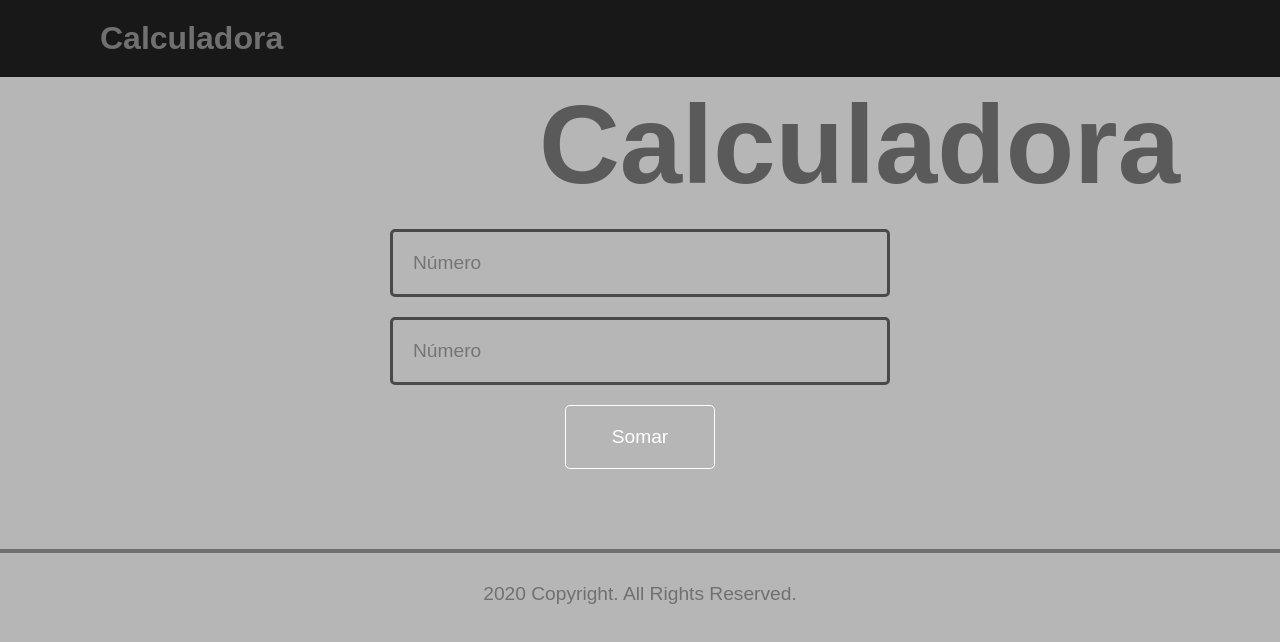
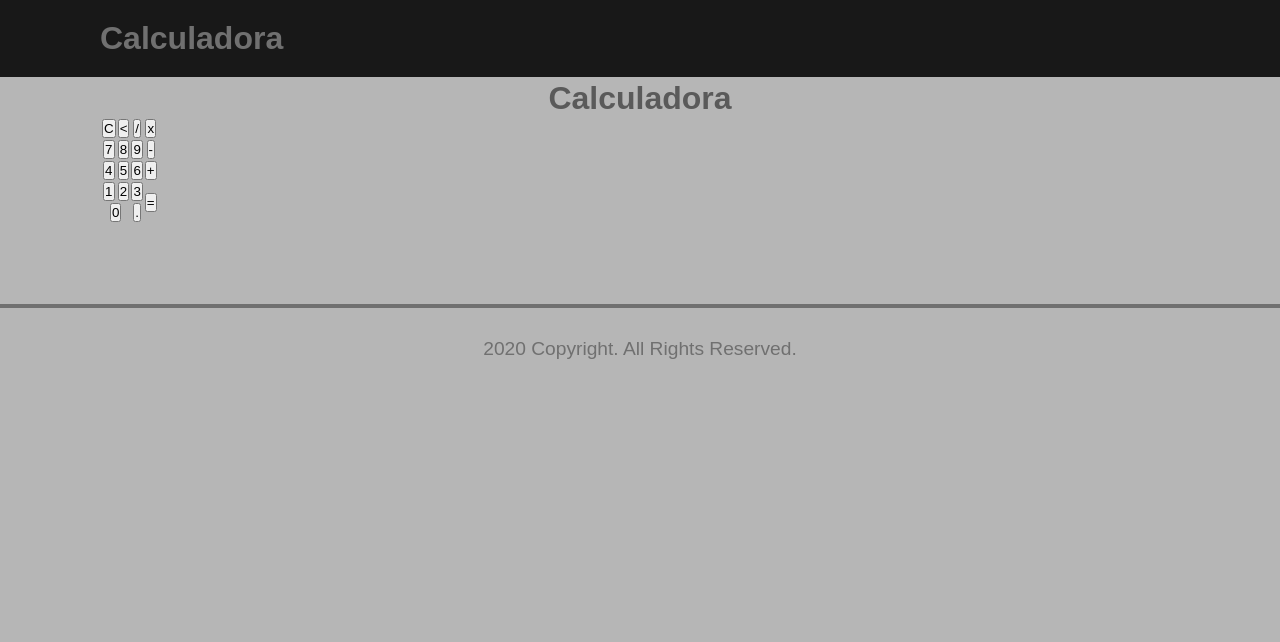
Before and after one commit to DouglasB19/CalculadoraNodejs, a website: page index.html in a window 1280 px wide. Drawn offline with Linux system fonts and the light colour scheme.

Commit message:
html calcu commit

```diff
--- a/css/index.css
+++ b/css/index.css
@@ -101,6 +101,14 @@ button.active{
     color: #fff;
 }
 
+.calculadora{
+    text-align: center;
+    position: relative;
+    left: calc(50% - 100px);
+    right: calc(50% - 100px);
+    transform: translateX(calc(-50% + 100px));
+}
+
 .calculadora h1:hover{
     color: #ff0000;
     opacity: .6;
@@ -194,8 +202,7 @@ tbody, tr, .contact{
         margin-top: -77px;
     }
 
-    form input,
-    form textarea{
+    .calculadora{
         width: 310px;
     }
 }
@@ -303,8 +310,6 @@ tbody, tr, .contact{
     }
 
     .calculadora h1{
-        text-align: right;
-        font-size: 7rem;
         opacity: .5;
         transition: .8s;
     }
--- a/index.html
+++ b/index.html
@@ -19,14 +19,41 @@
         </header>
     </div>
 
-    <div class="container calculadora" id="calculadora">
-        <div class="resultado"></div>
-        <h1>Calculadora</h1>
-        <form action="" method="post">
-            <input type="number" name="number1" placeholder="Número">
-            <input type="number" name="number2" placeholder="Número">
-            <input type="submit" value="Somar">
-        </form>
+    <div class="container fundo-calcu">
+        <div class="calculadora" id="calculadora">
+            <h1>Calculadora</h1>
+            <div class="resultado"></div>
+            <table>
+                <tr>
+                    <td><button class="button">C</button></td>
+                    <td><button class="button"><</button></td>
+                    <td><button class="button">/</button></td>
+                    <td><button class="button">x</button></td>
+                </tr>
+                <tr>
+                    <td><button class="button">7</button></td>
+                    <td><button class="button">8</button></td>
+                    <td><button class="button">9</button></td>
+                    <td><button class="button">-</button></td>
+                </tr>
+                <tr>
+                    <td><button class="button">4</button></td>
+                    <td><button class="button">5</button></td>
+                    <td><button class="button">6</button></td>
+                    <td><button class="button">+</button></td>
+                </tr>
+                <tr>
+                    <td><button class="button">1</button></td>
+                    <td><button class="button">2</button></td>
+                    <td><button class="button">3</button></td>
+                    <td rowspan="2"><button class="button">=</button></td>
+                </tr>
+                <tr>
+                    <td colspan="2"><button class="button">0</button></td>
+                    <td><button class="button">.</button></td>
+                </tr>
+            </table>
+        </div>
     </div>
 
     <nav class="footer">
--- a/package.json
+++ b/package.json
@@ -4,7 +4,8 @@
   "description": "",
   "main": "app.js",
   "scripts": {
-    "test": "echo \"Error: no test specified\" && exit 1"
+    "test": "echo \"Error: no test specified\" && exit 1",
+    "nodemon": "npx nodemon app.js"
   },
   "author": "",
   "license": "ISC",
```
